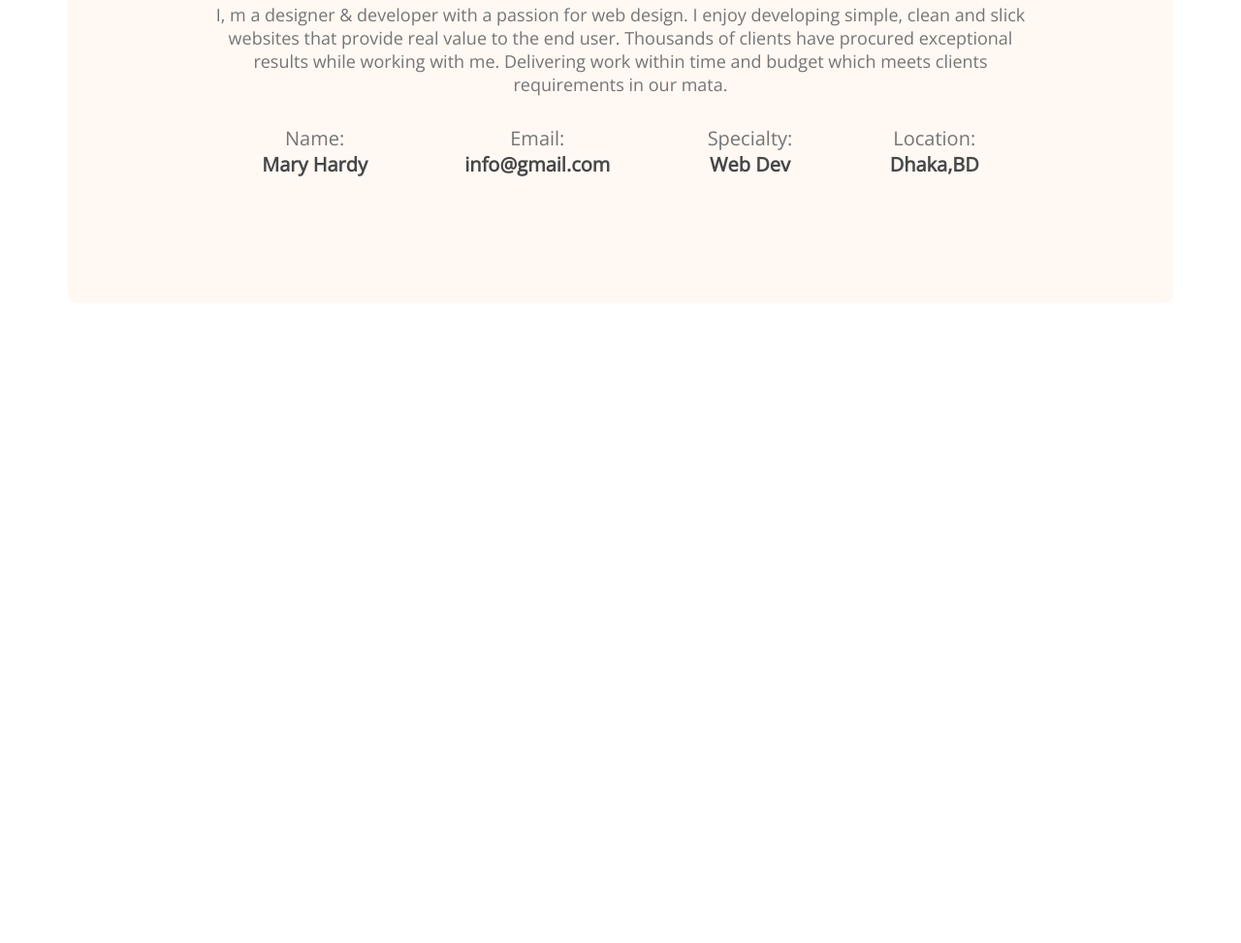
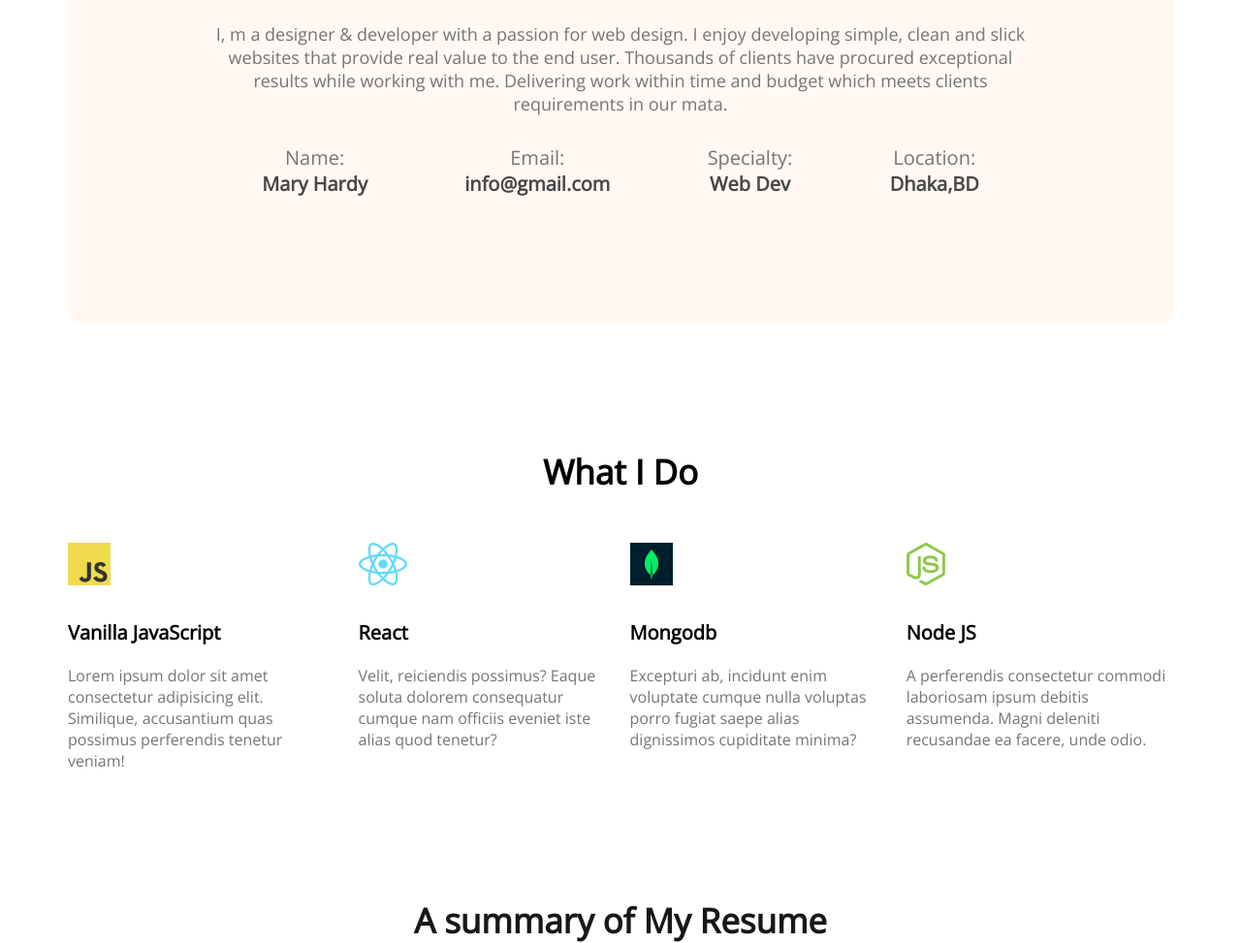
Before and after one commit to suhan31/developer-portfolio, a plain HTML site: page index.html in a window 1280 px wide. Shown: the part 1274-2247 px from the top of the page at 97% size. Before the commit the page ends 1587 px from the top, so only its background shows below. Drawn offline with nearby package versions, Linux system fonts and the light colour scheme.

Commit message:
added skilss and section

```diff
--- a/index.html
+++ b/index.html
@@ -53,7 +53,43 @@
                 </div>
              </div>
         </section>
-    </main>
+        <!-- section what i do -->
+        <section class="what-i-do">
+            <h3 class="section-title">What I Do</h3>
+            <div class="skills-container">
+                <div class="skills">
+                    <img src="images/icons/js.png" alt="">
+                    <p class="skill-title">Vanilla JavaScript</p>
+                    <p class="skill-description">Lorem ipsum dolor sit amet consectetur adipisicing elit. Similique, accusantium quas possimus perferendis tenetur veniam!</p>
+                </div>
+                <div class="skills">
+                    <img src="images/icons/react.png" alt="">
+                    <p class="skill-title">React</p>
+                    <p class="skill-description">Velit, reiciendis possimus? Eaque soluta dolorem consequatur cumque nam officiis eveniet iste alias quod tenetur?</p>
+                </div>
+                <div class="skills">
+                    <img src="images/icons/mongo.png" alt="">
+                    <p class="skill-title">Mongodb</p>
+                    <p class="skill-description">Excepturi ab, incidunt enim voluptate cumque nulla voluptas porro fugiat saepe alias dignissimos cupiditate minima?</p>
+                </div>
+                <div class="skills">
+                    <img src="images/icons/nodejs.png" alt="">
+                    <p class="skill-title">Node JS</p>
+                    <p class="skill-description">A perferendis consectetur commodi laboriosam ipsum debitis assumenda. Magni deleniti recusandae ea facere, unde odio.</p>
+                </div>
+
+            </div>
+        </section>
+        <!-- resume section -->
+        <section>
+            <h3 class="resume-title">A summary of My Resume</h3>
+        </section>
+        <div class="resume-content">
+            <div>
+
+            </div>
+        </div>
+
     <footer>
 
     </footer>
--- a/styles/portfolio.css
+++ b/styles/portfolio.css
@@ -78,9 +78,12 @@ main {
     margin: 0 auto;
 }
 
+section {
+    margin-top: 130px;
+}
+
 /* about section styles */
 .about {
-    margin-top: 130px;
     background: #FFF8F3;
     border-radius: 10px;
     padding: 130px 150px;
@@ -88,9 +91,10 @@ main {
 }
 
 .section-title {
+    text-align: center;
     font-weight: 700;
     font-size: 35px;
-    margin-bottom: 30px;
+    margin-bottom: 50px;
 }
 
 .section-description {
@@ -114,3 +118,36 @@ main {
     font-size: 20px;
     color: #474747;
 }
+
+/* what i do styles */
+
+.skills-container {
+    display: flex;
+    gap: 24px;
+}
+
+.skill {
+    background: #FFFFFF;
+    box-shadow: 0px 6px 50px rgba(0, 0, 0, 0.06);
+    border-radius: 5px;
+    padding: 30px;
+}
+
+.skill-title {
+    font-weight: 700;
+    font-size: 20px;
+    margin-top: 30px;
+    margin-bottom: 20px;
+}
+
+.skill-description {
+    color: #757575;
+}
+
+/* Resume styles */
+.resume-title {
+    text-align: center;
+    font-weight: 700;
+    font-size: 35px;
+    color: #181818;
+}
```
